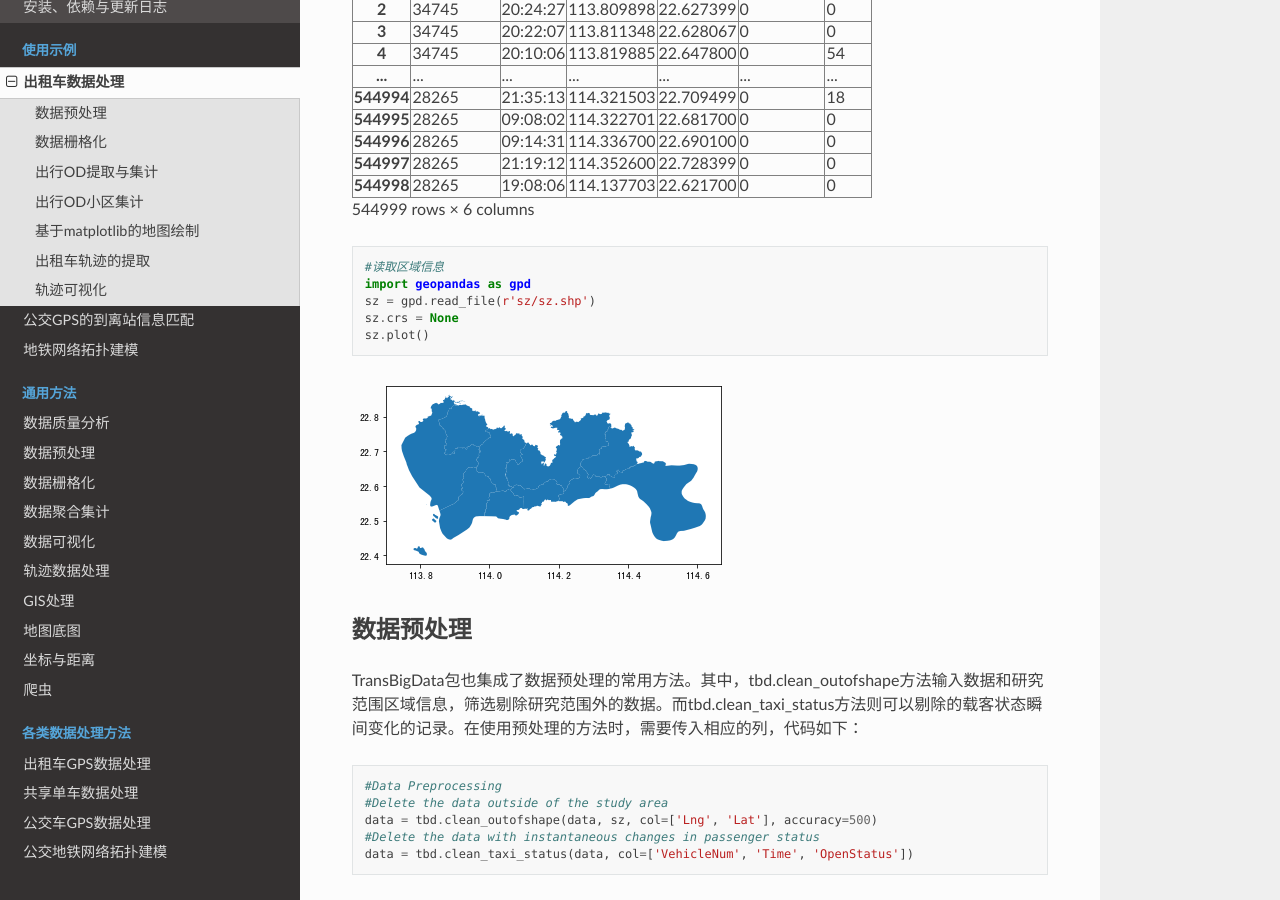
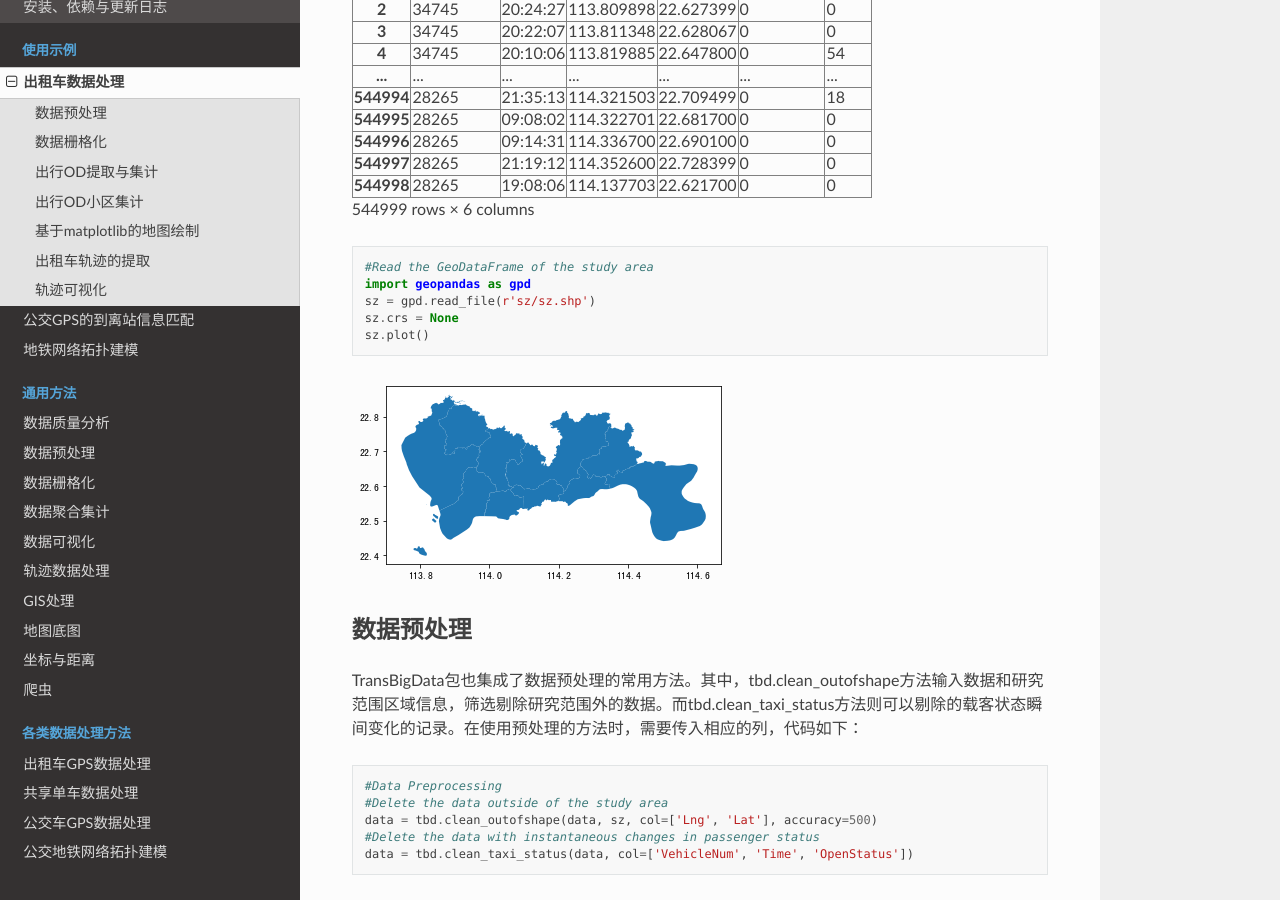
Before and after one commit to ni1o1/transbigdata-docs-en, a Sphinx documentation site: the page built from docs/source/example-taxi/example-taxi.rst, in a window 1280 px wide and 900 px high, scrolled down 522 px. Built offline with Sphinx 7.4.7 and the Read the Docs theme 2.0.0, drawn with Linux system fonts in a browser that asks for light colours.

Commit message:
Update example-taxi.rst

```diff
--- a/docs/source/example-taxi/example-taxi.rst
+++ b/docs/source/example-taxi/example-taxi.rst
@@ -155,7 +155,7 @@
 
 ::
 
-    #读取区域信息
+    #Read the GeoDataFrame of the study area
     import geopandas as gpd
     sz = gpd.read_file(r'sz/sz.shp')
     sz.crs = None
```
